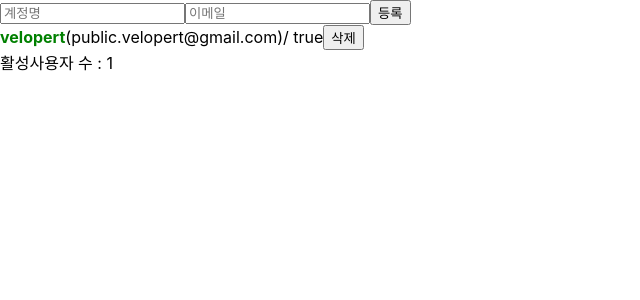
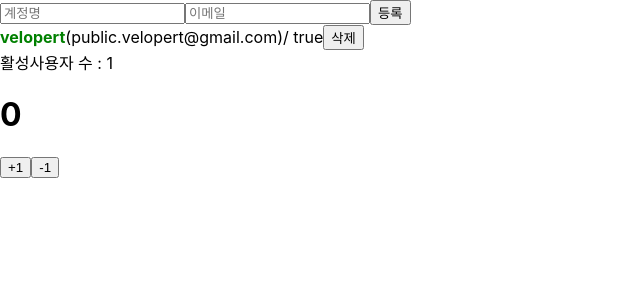
Before and after one commit to hsh0367/react-study, a React (Create React App) app in the folder nuts-react/: page / in a window 1280 px wide. Shown: the top 300 px of the page, without its empty margins (0-640 px from the left). Built offline with nearby package versions, Linux system fonts and the light colour scheme.

Commit message:
feat: 1-ch20 공부 추가 밸로퍼트 react 사이트

```diff
--- a/nuts-react/src/App.js
+++ b/nuts-react/src/App.js
@@ -1,4 +1,4 @@
-import React, {useRef, useState, useMemo, useCallback} from 'react';
+import React, {useRef, useReducer, useMemo, useCallback} from 'react';
 import './App.css';
 import UserList from './UserList';
 import CreateUser from './CreateUser';
@@ -12,87 +12,91 @@
   //   console.log('활성 사용자 수를 세는중...')
   //   return users.filter(user => user.active).length;
   // }
-  const [inputs, setInputs] = useState({
+  const initialState = {
+    inputs : {
       username: '',
       email: '',
       active: false
-  });
-  const { username, email, active} = inputs;
-  const onChange = useCallback( e => {
-    console.log("onChange");
-    const { name, value} = e.target;
-    setInputs({
-      ...inputs,
-      [name]: value
-    });
-  }, [inputs]);
-  const [users, setUsers] = useState([
-    {
+    },
+    users :  [{
       id: 1,
       username: 'velopert',
       email: 'public.velopert@gmail.com',
       active: true
+    }]
   }
-  ]);
+  function reducer(state, action){
+    switch (action.type){
+      case "CHANGE_INPUT":
+        return {
+          ...state,
+          inputs:{
+            ...state.inputs,
+            [action.name]:action.value
+          }
+        };
+      case "CREATE_USER":
+        return {
+          inputs:
+            initialState.inputs,
+            users: state.users.concat(action.user)
+        };
+      case "REMOVE_USER":
+        return {
+        ...state,
+        users: state.users.filter(user => user.id !== action.id)
+        };
+      case "TOGGLE":
+        return {
+          ...state,
+          users: state.users.map(user => user.id === action.id ?{...user, active: !user.active}: user)
+        }
+      default:
+        return state
+    }
+  }
+  const [state, dispatch] = useReducer(reducer, initialState);
+  const {users} = state;
+  const { username, email, active} = state.inputs;
+  const onChange = useCallback( e => {
+    console.log("onChange");
+    const { name, value} = e.target;
+    dispatch({
+      type: "CHANGE_INPUT",
+      name,
+      value
+    });
+  }, []);
 
 
   const nextId = useRef(2);
   const onCreate = useCallback( () => {
-    console.log("onCreate");
-    const user = {
+    dispatch({
+      type: "CREATE_USER",
+      user: {
         id: nextId.current,
         username,
         email,
-      active
-    };
-    setUsers(users.concat(user));
-    setInputs({
-      username: '',
-      email: '',
         active: false
+      }
     });
-    nextId.current += 1;
-  },[users, username, email]);
-
-  /*
-  질문 ------
-  onClick={() => onRemove(user.id)} 이 코드는 잘 동작하는데
-  onClick={onRemove(user.id)} 이 코드는 왜 동작하지 않는건가요?
-
-  답변 ---
-  onClick={someFunction()} 을 해버리면 해당 콤포넌트가 렌더링이 되는것과 동시에 someFunction함수를 실행시켜버립니다.
-
-  그래서 보통 onClick={someFunction} 으로 지정해서 () 를 제외하는 방법으로 함수가 즉시실행 되지 않게 하고, 클릭했을때 실행이 되도록 해주죠
-
-  그런데 예제와 같이 onRemove의 경우, 해당 함수가 실행될 떄 아이디 값도 받아와야 하잖아요.
-  이런 경우에 onClick = { onRemove(user.id) } 를 해버리면, 해당 콤포넌트가 렌더링됨가 동시에 이 함수 실행이 되어버려서 아마 아무것도 렌더링이 되어버리지 않을거에요. 콘솔에서도 오류메시지가 발생할거구요.
-
-  따라서 이런 문제들을 해결하기 위해 onClick에 콜백 함수를 넣어주고, 해당 함수가 실행될 때 user.id를 건네주어 실행시키는 방법으로 처리를 하는거에요
-  -------------
-  seCallback : 특정 함수 재사용
-  useMemo: 특정 결과값 재사용
-
-  컴포넌트에서 props 가 바뀌지 않았으면
-  Virtual DOM 에 새로 렌더링하는 것 조차 하지 않고
-  컴포넌트의 결과물을 재사용 하는 최적화 작업을 하려면,
-  ***함수 재사용 필수
-
-  deps 배열에 꼭 포함되야 하는 것: 함수 안에서 사용하는 상태 혹은 props
-
-  컴포넌트 렌더링 최적화 작업을 해주어야만 성능이 최적화 : useCallback & React.memo
-  */
+  },[username, email, active]);
 
   const onRemove = useCallback( id => {
     // user.id 가 파라미터로 일치하지 않는 원소만 추출해서 새로운 배열을 만듬
     // = user.id 가 id인것을 제거함
     console.log("onRemove");
-    setUsers(users.filter(user => user.id !== id));
-  }, [users]);
+    dispatch({
+      type: "REMOVE_USER",
+      id
+    });
+  }, []);
   const onToggle = useCallback(id =>{
-    setUsers(user =>
-      users.map(user=>
-        user.id === id ? {...user, active: !user.active} : user
-      )
+    dispatch(
+      {
+        type: "TOGGLE",
+        id
+      }
     );
   }, [users]);
   const count = useMemo( () => countActiveUsers(users), [users]);
--- a/nuts-react/src/Counter.js
+++ b/nuts-react/src/Counter.js
@@ -1,12 +1,21 @@
-import React, {useState} from "react";
-
+import React, {useReducer} from "react";
+function reducer(state, action){
+    switch (action.type){
+        case 'INCREMENT':
+            return state + 1;
+        case 'DECREMENT':
+            return state - 1;
+        default:
+            return state
+    }
+}
 function Counter() {
-    const [number, setNumber] = useState(0);
+    const [number, dispatch] = useReducer(reducer, 0);
     const onIncrease = ()=>{
-        setNumber(prevNumber => prevNumber + 1)
+        dispatch({type: "INCREMENT"})
     }
     const onDecrease = ()=>{
-        setNumber(prevNumber => prevNumber - 1)
+        dispatch({type: "DECREMENT"})
     }
     return (
     <div>
--- a/nuts-react/src/index.js
+++ b/nuts-react/src/index.js
@@ -3,13 +3,16 @@
 import './index.css';
 import App from './App';
 import reportWebVitals from './reportWebVitals';
+import Counter from './Counter';
 
 const root = ReactDOM.createRoot(document.getElementById('root'));
 root.render(
   <React.StrictMode>
     <App />
+    <Counter/>
   </React.StrictMode>
 );
+
 
 // If you want to start measuring performance in your app, pass a function
 // to log results (for example: reportWebVitals(console.log))
```
Lines whose indentation alone changed are shown as unchanged.
